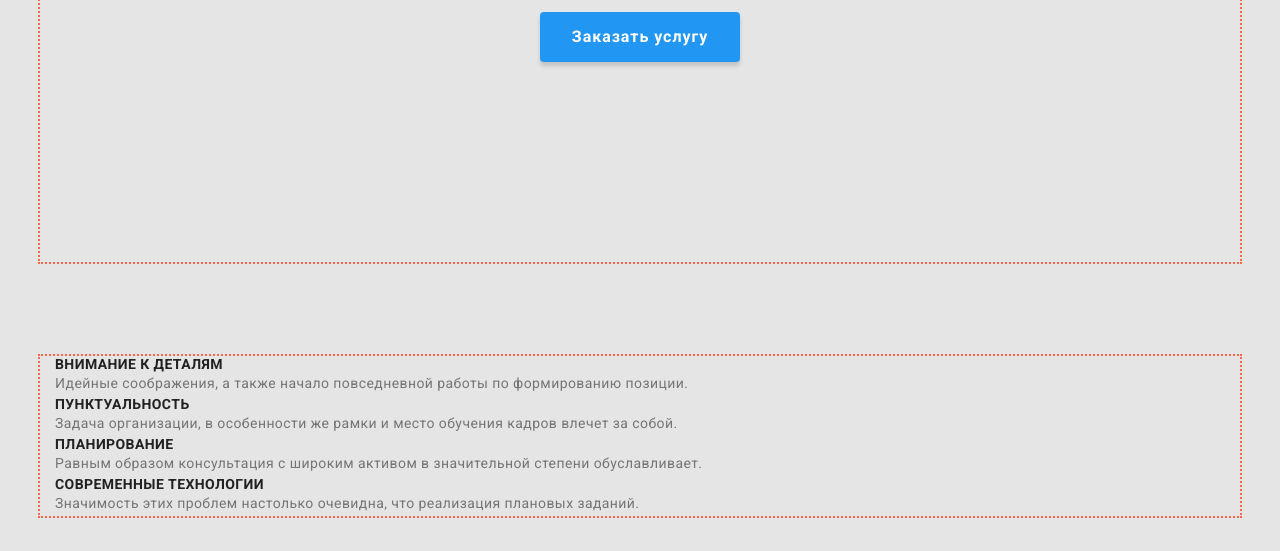
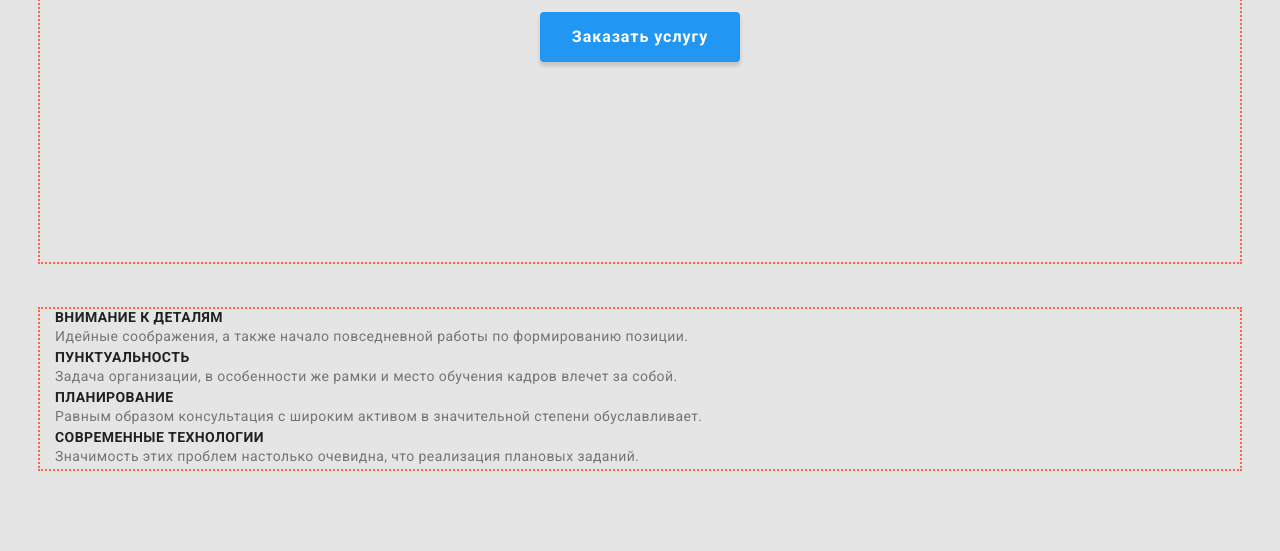
Before and after one commit to Nezvinskyi/goit-markup-hw-03, a plain HTML site: page index.html in a window 1280 px wide. Shown: the part 401-952 px from the top of the page. Drawn offline with nearby package versions, Linux system fonts and the light colour scheme.

Commit message:
Fixes paddings between sections

```diff
--- a/css/styles.css
+++ b/css/styles.css
@@ -23,6 +23,7 @@ ul {
 
 p,
 ul,
+h2,
 h3 {
   margin: 0;
   padding: 0;
@@ -36,8 +37,8 @@ address {
 }
 
 .section {
-  padding-top: 94px;
-  padding-bottom: 94px;
+  padding-top: 47px;
+  padding-bottom: 47px;
 }
 
 .container {
```
